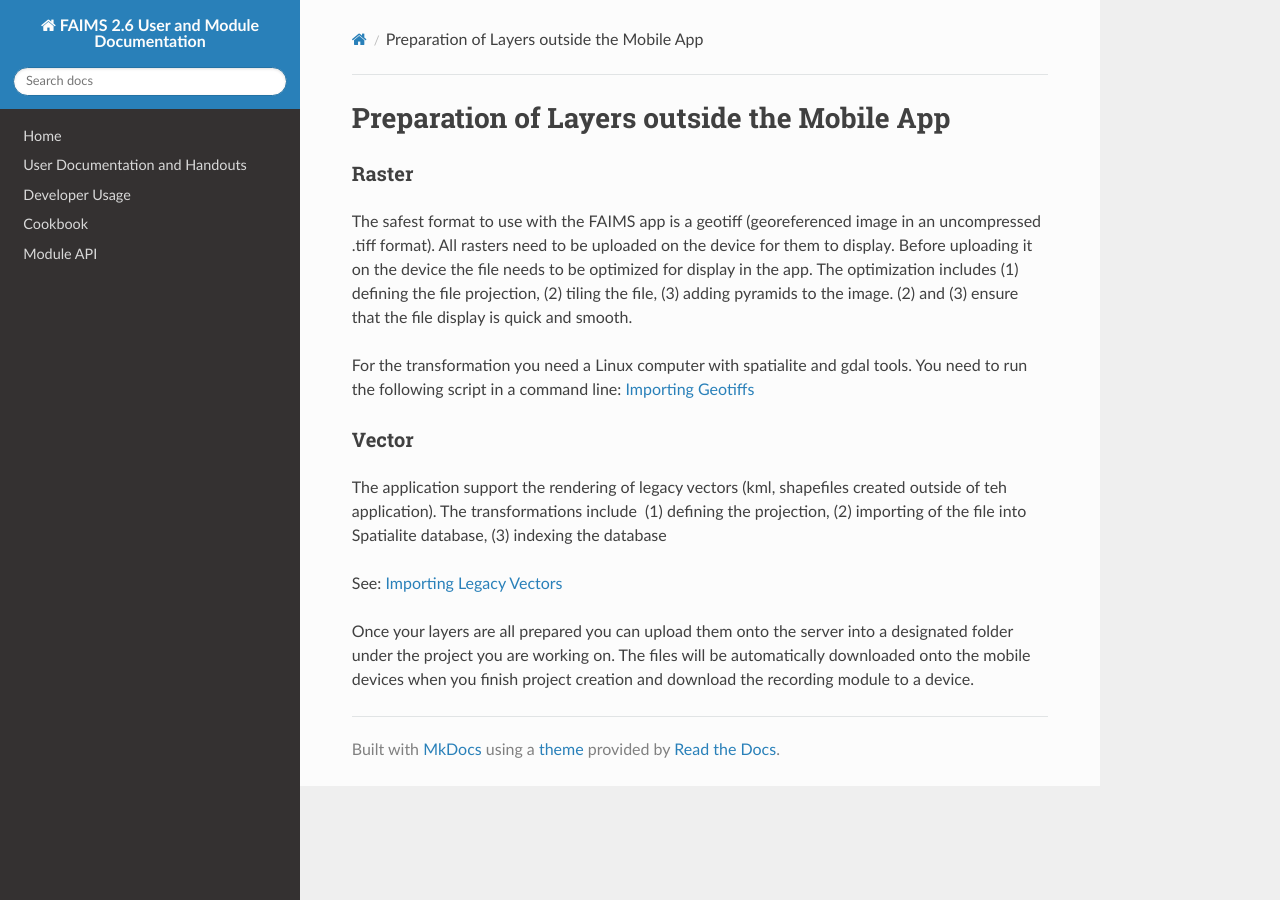
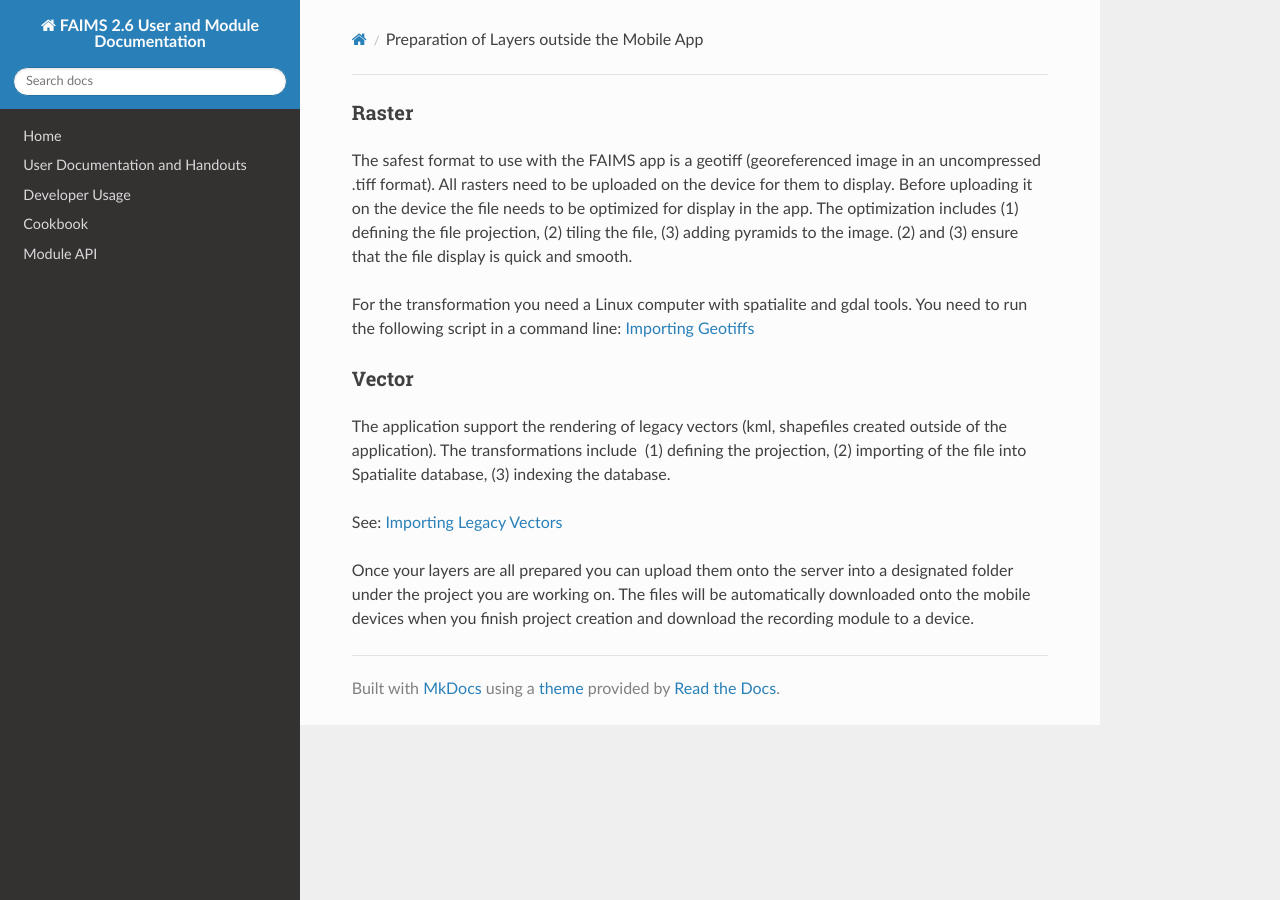
Before and after one commit to FAIMS/FAIMS2-Documentation, an MkDocs documentation site: the page built from docs/Preparation+of+Layers+outside+the+Mobile+App.md, in a window 1280 px wide. Built offline with MkDocs 1.6.1, drawn with Linux system fonts in a browser that asks for light colours; nearby versions of some CDN libraries.

Commit message:
Adding title metadata to Preparation page

```diff
--- a/docs/Preparation+of+Layers+outside+the+Mobile+App.md
+++ b/docs/Preparation+of+Layers+outside+the+Mobile+App.md
@@ -1,6 +1,6 @@
-Preparation of Layers outside the Mobile App
-=========================================================================================
-
+---
+title: Preparation of Layers outside the Mobile App
+---
 
 
 ### Raster
@@ -20,10 +20,9 @@ line: [Importing Geotiffs](../Importing+GeoTiffs+into+FAIMS+Android+App)
 ### Vector
 
 The application support the rendering of legacy vectors (kml,
-shapefiles created outside of teh application). The transformations
+shapefiles created outside of the application). The transformations
 include  (1) defining the projection, (2) importing of the file into
-Spatialite database, (3) indexing the
-database
+Spatialite database, (3) indexing the database.
 
 See: [Importing Legacy Vectors](../Importing+Shape+files+into+Spatialite+Database)
 
```
